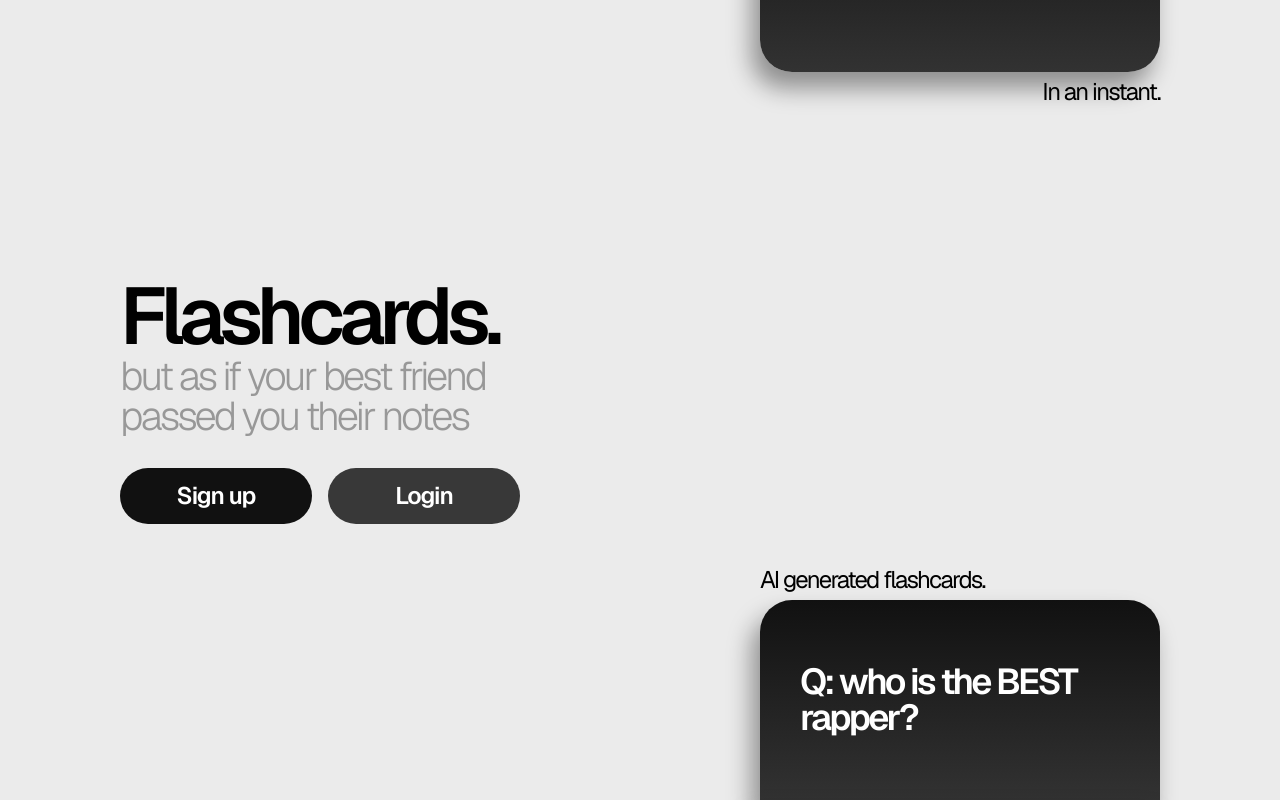
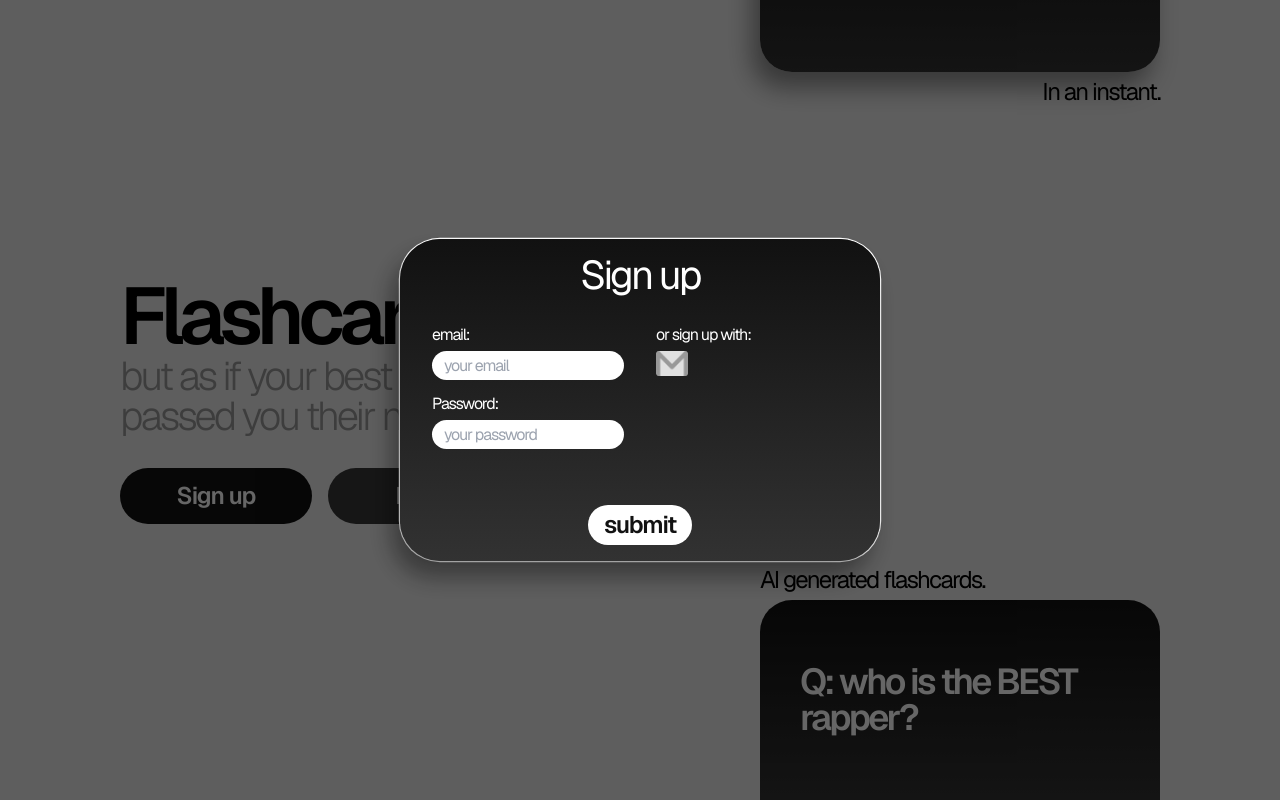
Before and after one commit to ShaunJhingoor/AI-FlashWord, a Next.js app: page / in a window 1280 px wide. Shown: the top 800 px of the page. Built offline with nearby package versions, Linux system fonts and the light colour scheme; no server answers.

Commit message:
login and sign up

```diff
--- a/src/app/Components/Landing.jsx
+++ b/src/app/Components/Landing.jsx
@@ -5,8 +5,12 @@ import LoginPage from "../Components/login";
 import SignUpPage from "../Components/signUp";
 
 function Landing() {
-  const [isModalOpen, setIsModalOpen] = useState(false);
+  const [isModalOpen, setIsModalOpen] = useState(true);
   const [modalType, setModalType] = useState("");
+
+  useEffect(() => {
+    setModalType("");
+  }, []);
 
   const landingCard = [
     {
@@ -67,13 +71,13 @@ function Landing() {
 
           <div className="flex gap-[2vh] w-full">
             <button
-              onClick={() => openModal("login")}
+              onClick={() => openModal("signin")}
               className="bg-[#111111] hover:bg-[#000000] transition-all ease-in-out text-[#FFFFFF] text-[3vh] font-semibold rounded-full p-[2vh] flex-1 box-border"
             >
               Sign up
             </button>
             <button
-              onClick={() => openModal("signin")}
+              onClick={() => openModal("login")}
               className="bg-[#383838] hover:bg-[#929292] transition-all ease-in-out text-[#FFFFFF] text-[3vh] font-semibold rounded-full p-[2vh] flex-1 box-border"
             >
               Login
@@ -91,7 +95,7 @@ function Landing() {
             </h3>
           </div>
 
-          <div className="w-full h-[25%] bg-gradient-to-b from-[#111111] to-[#323232] rounded-t-[4vh] dropShadow relative landingCard">
+          <div className="w-full h-[25%] bg-gradient-to-b from-[#111111] to-[#323232] rounded-t-[4vh] relative landingCard">
             <h3 className="w-full text-left text-[3vh] absolute top-0 -mt-[4vh]">
               AI generated flashcards.
             </h3>
@@ -106,7 +110,7 @@ function Landing() {
         <span className="flex flex-col gap-[4vh] items-start justify-start text-start w-[50vh]"></span>
 
         <div className="flex flex-col gap-[4vh] items-start justify-between text-start w-[50vh] relative h-full">
-          <div className="w-full h-[25%] bg-gradient-to-b from-[#323232] to-[#111111] rounded-b-[4vh] dropShadow transition-all ease-in-out relative">
+          <div className="w-full h-[25%] bg-gradient-to-b from-[#323232] to-[#111111] rounded-b-[4vh]  transition-all ease-in-out relative">
             <h1 className="text-white text-[4.5vh] text-start font-semibold pt-[8vh] w-[80%] m-auto">
               Subscriptions
             </h1>
@@ -160,7 +164,7 @@ function Landing() {
           onClick={closeModal}
         >
           <div
-            className="relative bg-gradient-to-r from-teal-400 via-blue-500 to-indigo-600 p-8 rounded-3xl shadow-2xl max-w-lg w-11/12"
+            className="relative"
             onClick={(e) => e.stopPropagation()}
           >
             {modalType === "login" ? (
--- a/src/app/Components/login.jsx
+++ b/src/app/Components/login.jsx
@@ -1,7 +1,15 @@
 "use client";
 import { useState } from "react";
-import { signInWithEmailAndPassword, sendPasswordResetEmail, signInWithPopup, signInWithRedirect, getRedirectResult, GoogleAuthProvider } from "firebase/auth";
-import {auth} from "../../firebase/config"
+import {
+  signInWithEmailAndPassword,
+  sendPasswordResetEmail,
+  signInWithPopup,
+  signInWithRedirect,
+  getRedirectResult,
+  GoogleAuthProvider,
+} from "firebase/auth";
+import Image from "next/image";
+import { auth } from "../../firebase/config";
 
 function LoginPage({ onClose }) {
   const [email, setEmail] = useState("");
@@ -33,56 +41,98 @@ function LoginPage({ onClose }) {
   };
 
   const handlePasswordReset = () => {
-    const email = prompt('Please Enter Email');
+    const email = prompt("Please Enter Email");
     sendPasswordResetEmail(auth, email);
-    alert('Email sent. Check inbox for password reset');
+    alert("Email sent. Check inbox for password reset");
   };
 
   return (
-    <div className="relative bg-white p-8 rounded-lg shadow-lg">
-      <button className="absolute top-2 right-2 text-red-500 text-2xl cursor-pointer hover:text-red-600 hover:scale-110 transition ease-in-out" onClick={onClose}>
-        X
-      </button>
-      <h2 className="text-3xl mb-6 text-center">Login</h2>
-      <form onSubmit={handleSubmit} className="flex flex-col justify-center">
-        <div className="mb-4">
-          <label htmlFor="email" className="block mb-2">Email:</label>
+    <div className="relative bg-gradient-to-b from-[#111111] to-[#323232] shadowStroke dropShadow w-[60vh] flex flex-col justify-center items-center gap-[4vh] py-[2vh] rounded-[5vh]">
+      <h2 className="text-[5vh] text-center text-white">Login</h2>
+      <form
+        onSubmit={handleSubmit}
+        className="flex flex-col justify-around w-full gap-[4vh]"
+      >
+        <div className="flex justify-around gap-[4vh] px-[4vh]">
+          <div className="flex flex-col gap-[2vh] w-1/2">
+            <div className="flex flex-col gap-[1vh]">
+              <label
+                htmlFor="email"
+                className="block lowercase text-white text-[2vh]"
+              >
+                Email:
+              </label>
               <input
                 type="email"
                 id="email"
                 value={email}
-            onChange={(e) => { setEmail(e.target.value); setError(""); }}
+                placeholder="your email"
+                onChange={(e) => {
+                  setEmail(e.target.value);
+                  setError("");
+                }}
                 required
-            className="w-full p-2 border border-gray-300 rounded"
+                className="w-full rounded-[5vh] pl-[1.5vh] py-[0.5vh] text-[2vh]"
               />
             </div>
-        <div className="mb-4">
-          <label htmlFor="password" className="block mb-2">Password:</label>
+            <div className="flex flex-col gap-[1vh] ">
+              <label htmlFor="password" className="block text-white text-[2vh]">
+                Password:
+              </label>
               <input
                 type="password"
                 id="password"
                 value={password}
-            onChange={(e) => { setPassword(e.target.value); setError(""); }}
+                placeholder="your password"
+                onChange={(e) => {
+                  setPassword(e.target.value);
+                  setError("");
+                }}
                 required
-            className="w-full p-2 border border-gray-300 rounded"
+                className="w-full rounded-[5vh] pl-[1.5vh] py-[0.5vh] text-[2vh] "
               />
-        </div>
-        {error && (
-          <div className="text-red-600 mb-4">
-            {error}
+              {error ? (
+                <div className="text-red-600">{error}</div>
+              ) : (
+                <div className="opacity-1 opacity-0">
+                  hiii this is hiddennnn hiii
                 </div>
               )}
-        <div className="flex flex-col items-center mb-4">
-          <button type="submit" className="bg-green-500 text-white w-32 py-2 rounded mb-2 hover:bg-green-600 transition ease-in-out">
+            </div>
+          </div>
+          <div className="flex flex-col items-start w-1/2 gap-[1vh]">
+            <label
+              htmlFor="gmail"
+              className="block text-white text-[2vh] lowercase"
+            >
+              or login with:
+            </label>
+            <button onClick={handleGoogle} className="">
+              <Image
+                width={100}
+                height={100}
+                className="w-[4vh]"
+                src="/gmail.png"
+                alt=""
+              />
+            </button>
+          </div>
+        </div>
+
+        <div className="flex flex-col justify-center items-center w-full m-auto gap-[1vh]">
+          <button
+            type="submit"
+            className="bg-[#FFFFFF] text-[3vh] font-semibold px-[2vh] py-[1vh] lowercase text-[#121212] rounded-full hover:bg-[#383838] transition ease-in-out"
+          >
             Submit
           </button>
-          <button onClick={handleGoogle} className="bg-blue-500 text-white w-32 py-2 rounded flex items-center justify-center hover:bg-blue-600 transition ease-in-out">
-            <i className="fab fa-google mr-2"></i> Sign in with Google
-          </button>
-        </div>
-        <p className="text-center text-blue-600 text-sm cursor-pointer underline hover:text-blue-700 transition ease-in-out" onClick={handlePasswordReset}>
+          <p
+            className="text-center text-white text-sm cursor-pointer underline hover:text-[#121212] transition ease-in-out"
+            onClick={handlePasswordReset}
+          >
             Forgot Password
           </p>
+        </div>
       </form>
     </div>
   );
--- a/src/app/Components/signUp.jsx
+++ b/src/app/Components/signUp.jsx
@@ -1,6 +1,7 @@
 "use client";
 import { useState } from "react";
 import { auth } from "../../firebase/config"
+import Image from "next/image";
 import { createUserWithEmailAndPassword, signInWithPopup, GoogleAuthProvider } from "firebase/auth";
 
 function SignUpPage({ onClose }) {
@@ -33,54 +34,84 @@ function SignUpPage({ onClose }) {
   };
 
   return (
-    <div className="relative bg-white p-8 rounded-lg shadow-lg">
-      <button
-        className="absolute top-2 right-2 text-red-500 text-2xl cursor-pointer hover:text-red-600 hover:scale-110 transition ease-in-out"
-        onClick={onClose}
+    <div className="relative bg-gradient-to-b from-[#111111] to-[#323232] shadowStroke dropShadow w-[60vh] flex flex-col justify-center items-center gap-[4vh] py-[2vh] rounded-[5vh]">
+      <h2 className="text-[5vh] text-center text-white">Sign up</h2>
+      <form
+        onSubmit={handleSubmit}
+        className="flex flex-col justify-around w-full gap-[4vh]"
       >
-        X
-      </button>
-      <h2 className="text-3xl mb-6 text-center">Sign Up</h2>
-      <form onSubmit={handleSubmit} className="flex flex-col">
-        <div className="mb-4">
-          <label htmlFor="email" className="block mb-2">Email:</label>
+        <div className="flex justify-around gap-[4vh] px-[4vh]">
+          <div className="flex flex-col gap-[2vh] w-1/2">
+            <div className="flex flex-col gap-[1vh]">
+              <label
+                htmlFor="email"
+                className="block lowercase text-white text-[2vh]"
+              >
+                Email:
+              </label>
               <input
                 type="email"
                 id="email"
                 value={email}
-            onChange={(e) => { setEmail(e.target.value); setError(""); }}
+                placeholder="your email"
+                onChange={(e) => {
+                  setEmail(e.target.value);
+                  setError("");
+                }}
                 required
-            className="w-full p-2 border border-gray-300 rounded"
+                className="w-full rounded-[5vh] pl-[1.5vh] py-[0.5vh] text-[2vh]"
               />
             </div>
-        <div className="mb-4">
-          <label htmlFor="password" className="block mb-2">Password:</label>
+            <div className="flex flex-col gap-[1vh] ">
+              <label htmlFor="password" className="block text-white text-[2vh]">
+                Password:
+              </label>
               <input
                 type="password"
                 id="password"
                 value={password}
-            onChange={(e) => { setPassword(e.target.value); setError(""); }}
+                placeholder="your password"
+                onChange={(e) => {
+                  setPassword(e.target.value);
+                  setError("");
+                }}
                 required
-            className="w-full p-2 border border-gray-300 rounded"
+                className="w-full rounded-[5vh] pl-[1.5vh] py-[0.5vh] text-[2vh] "
               />
-        </div>
-        {error && (
-          <div className="text-red-600 text-center text-sm mb-4">
-            {error}
+              {error ? (
+                <div className="text-red-600">{error}</div>
+              ) : (
+                <div className="opacity-1 opacity-0">
+                  hiii this is hiddennnn hiii
                 </div>
               )}
-        <div className="flex flex-col items-center">
+            </div>
+          </div>
+          <div className="flex flex-col items-start w-1/2 gap-[1vh]">
+            <label
+              htmlFor="gmail"
+              className="block text-white text-[2vh] lowercase"
+            >
+              or sign up with:
+            </label>
+            <button onClick={handleGoogle} className="">
+              <Image
+                width={100}
+                height={100}
+                className="w-[4vh]"
+                src="/gmail.png"
+                alt=""
+              />
+            </button>
+          </div>
+        </div>
+
+        <div className="flex flex-col justify-center items-center w-full m-auto gap-[1vh]">
           <button
             type="submit"
-            className="bg-green-500 text-white py-2 px-4 rounded mb-2 w-32 hover:bg-green-600 transition ease-in-out"
+            className="bg-[#FFFFFF] text-[3vh] font-semibold px-[2vh] py-[1vh] lowercase text-[#121212] rounded-full hover:bg-[#383838] transition ease-in-out"
           >
             Submit
-          </button>
-          <button
-            onClick={handleGoogle}
-            className="bg-blue-500 text-white py-2 px-4 rounded w-32 flex items-center justify-center hover:bg-blue-600 transition ease-in-out"
-          >
-            <i className="fab fa-google mr-2"></i> Sign up with Google
           </button>
         </div>
       </form>
--- a/src/app/reset.css
+++ b/src/app/reset.css
@@ -59,6 +59,14 @@ table {
         box-shadow: -1vh 2vh 3vh rgba(0, 0, 0, 0.4);
     }
 
+    .flippedShadow {
+        box-shadow: -1vh -2vh 3vh rgba(0, 0, 0, 0.4);
+    }
+
+    .shadowStroke {
+        box-shadow: -1vh 2vh 3vh rgba(0, 0, 0, 0.4), 0 0 0 0.15vh white;
+    }
+
     .landingCard {
     }
 
```
Also changed, not shown: gmail.png (added), public/gmail.png (added). Lines whose indentation alone changed are shown as unchanged.
